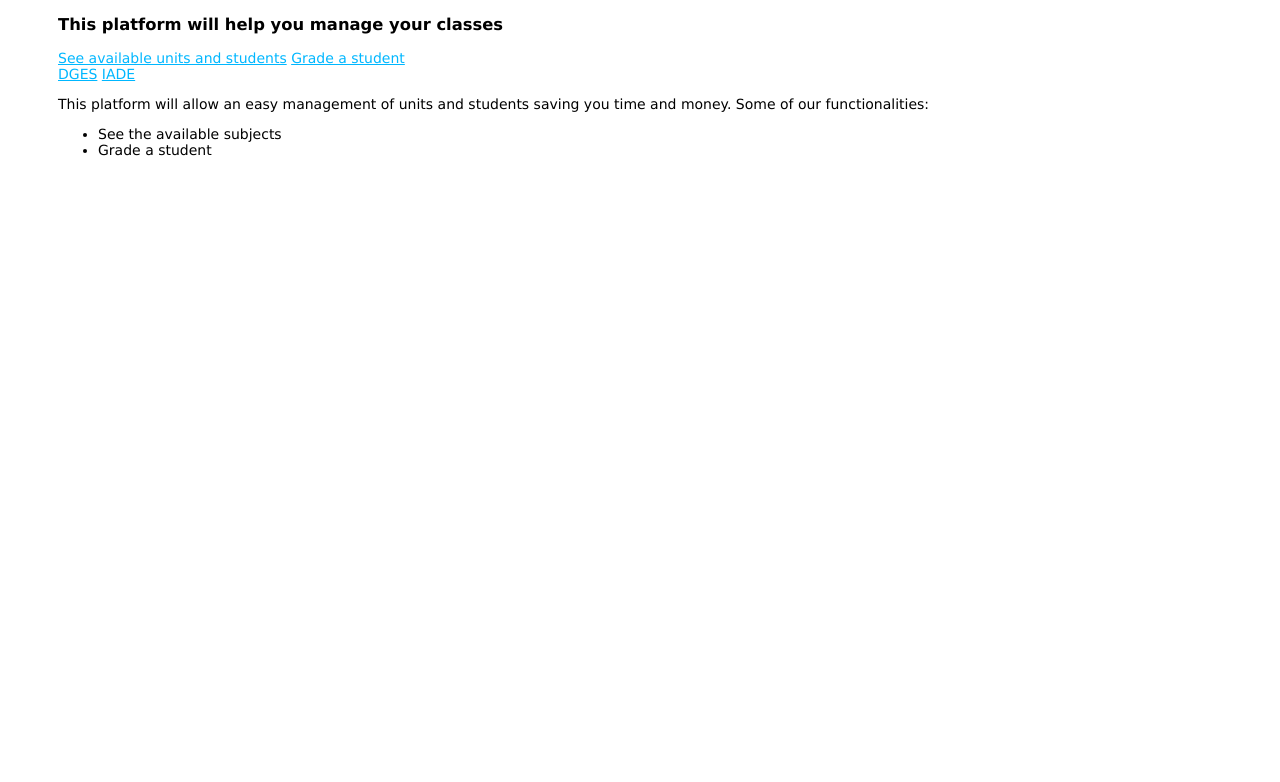
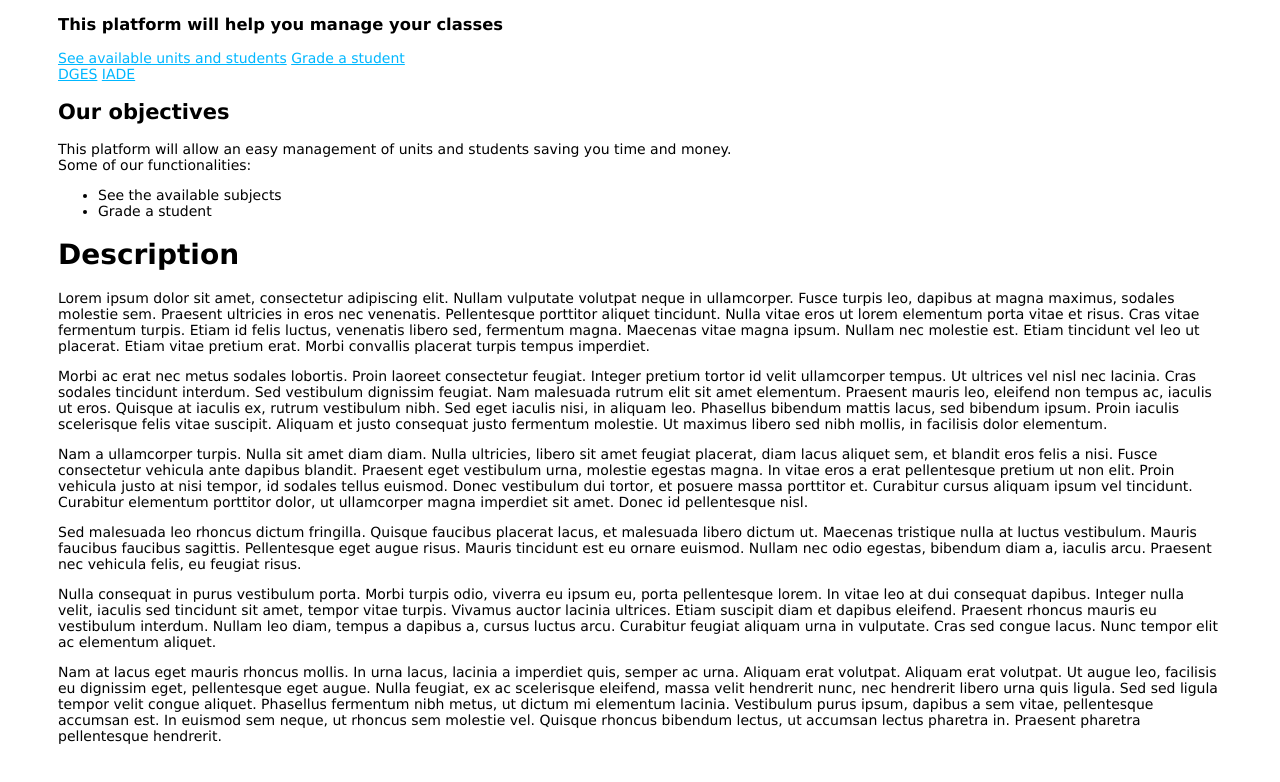
Before and after one commit to Ivanilson-Costa18/tutorial-html, a website: page alunos/public/index.html in a window 1280 px wide. Shown: the part 102-884 px from the top of the page. Before the commit the page ends 800 px from the top, so only its background shows below. Drawn offline with Linux system fonts and the light colour scheme.

Commit message:
insert Description

```diff
--- a/alunos/public/index.html
+++ b/alunos/public/index.html
@@ -16,15 +16,21 @@
     <a href="https://www.dges.gov.pt/">DGES</a> <a href="https://www.iade.europeia.pt/">IADE</a>
   </nav>
   <main>
-    <title>Our objectives</title>
-    <p>This platform will allow an easy management of units and students saving you time and money.
+    <h2>Our objectives</h2>
+    <p>This platform will allow an easy management of units and students saving you time and money.<br>
       Some of our functionalities:
       <ul>
         <li>See the available subjects</li>
         <li>Grade a student</li>
       </ul>
     </p>
-
+    <h1>Description</h1>
+    <p>Lorem ipsum dolor sit amet, consectetur adipiscing elit. Nullam vulputate volutpat neque in ullamcorper. Fusce turpis leo, dapibus at magna maximus, sodales molestie sem. Praesent ultricies in eros nec venenatis. Pellentesque porttitor aliquet tincidunt. Nulla vitae eros ut lorem elementum porta vitae et risus. Cras vitae fermentum turpis. Etiam id felis luctus, venenatis libero sed, fermentum magna. Maecenas vitae magna ipsum. Nullam nec molestie est. Etiam tincidunt vel leo ut placerat. Etiam vitae pretium erat. Morbi convallis placerat turpis tempus imperdiet.</p>
+    <p>Morbi ac erat nec metus sodales lobortis. Proin laoreet consectetur feugiat. Integer pretium tortor id velit ullamcorper tempus. Ut ultrices vel nisl nec lacinia. Cras sodales tincidunt interdum. Sed vestibulum dignissim feugiat. Nam malesuada rutrum elit sit amet elementum. Praesent mauris leo, eleifend non tempus ac, iaculis ut eros. Quisque at iaculis ex, rutrum vestibulum nibh. Sed eget iaculis nisi, in aliquam leo. Phasellus bibendum mattis lacus, sed bibendum ipsum. Proin iaculis scelerisque felis vitae suscipit. Aliquam et justo consequat justo fermentum molestie. Ut maximus libero sed nibh mollis, in facilisis dolor elementum.</p>
+    <p>Nam a ullamcorper turpis. Nulla sit amet diam diam. Nulla ultricies, libero sit amet feugiat placerat, diam lacus aliquet sem, et blandit eros felis a nisi. Fusce consectetur vehicula ante dapibus blandit. Praesent eget vestibulum urna, molestie egestas magna. In vitae eros a erat pellentesque pretium ut non elit. Proin vehicula justo at nisi tempor, id sodales tellus euismod. Donec vestibulum dui tortor, et posuere massa porttitor et. Curabitur cursus aliquam ipsum vel tincidunt. Curabitur elementum porttitor dolor, ut ullamcorper magna imperdiet sit amet. Donec id pellentesque nisl.</p>
+    <p>Sed malesuada leo rhoncus dictum fringilla. Quisque faucibus placerat lacus, et malesuada libero dictum ut. Maecenas tristique nulla at luctus vestibulum. Mauris faucibus faucibus sagittis. Pellentesque eget augue risus. Mauris tincidunt est eu ornare euismod. Nullam nec odio egestas, bibendum diam a, iaculis arcu. Praesent nec vehicula felis, eu feugiat risus.</p>
+    <p>Nulla consequat in purus vestibulum porta. Morbi turpis odio, viverra eu ipsum eu, porta pellentesque lorem. In vitae leo at dui consequat dapibus. Integer nulla velit, iaculis sed tincidunt sit amet, tempor vitae turpis. Vivamus auctor lacinia ultrices. Etiam suscipit diam et dapibus eleifend. Praesent rhoncus mauris eu vestibulum interdum. Nullam leo diam, tempus a dapibus a, cursus luctus arcu. Curabitur feugiat aliquam urna in vulputate. Cras sed congue lacus. Nunc tempor elit ac elementum aliquet.</p>
+    <p>Nam at lacus eget mauris rhoncus mollis. In urna lacus, lacinia a imperdiet quis, semper ac urna. Aliquam erat volutpat. Aliquam erat volutpat. Ut augue leo, facilisis eu dignissim eget, pellentesque eget augue. Nulla feugiat, ex ac scelerisque eleifend, massa velit hendrerit nunc, nec hendrerit libero urna quis ligula. Sed sed ligula tempor velit congue aliquet. Phasellus fermentum nibh metus, ut dictum mi elementum lacinia. Vestibulum purus ipsum, dapibus a sem vitae, pellentesque accumsan est. In euismod sem neque, ut rhoncus sem molestie vel. Quisque rhoncus bibendum lectus, ut accumsan lectus pharetra in. Praesent pharetra pellentesque hendrerit.</p>
   </main>
 
 </body>
```
